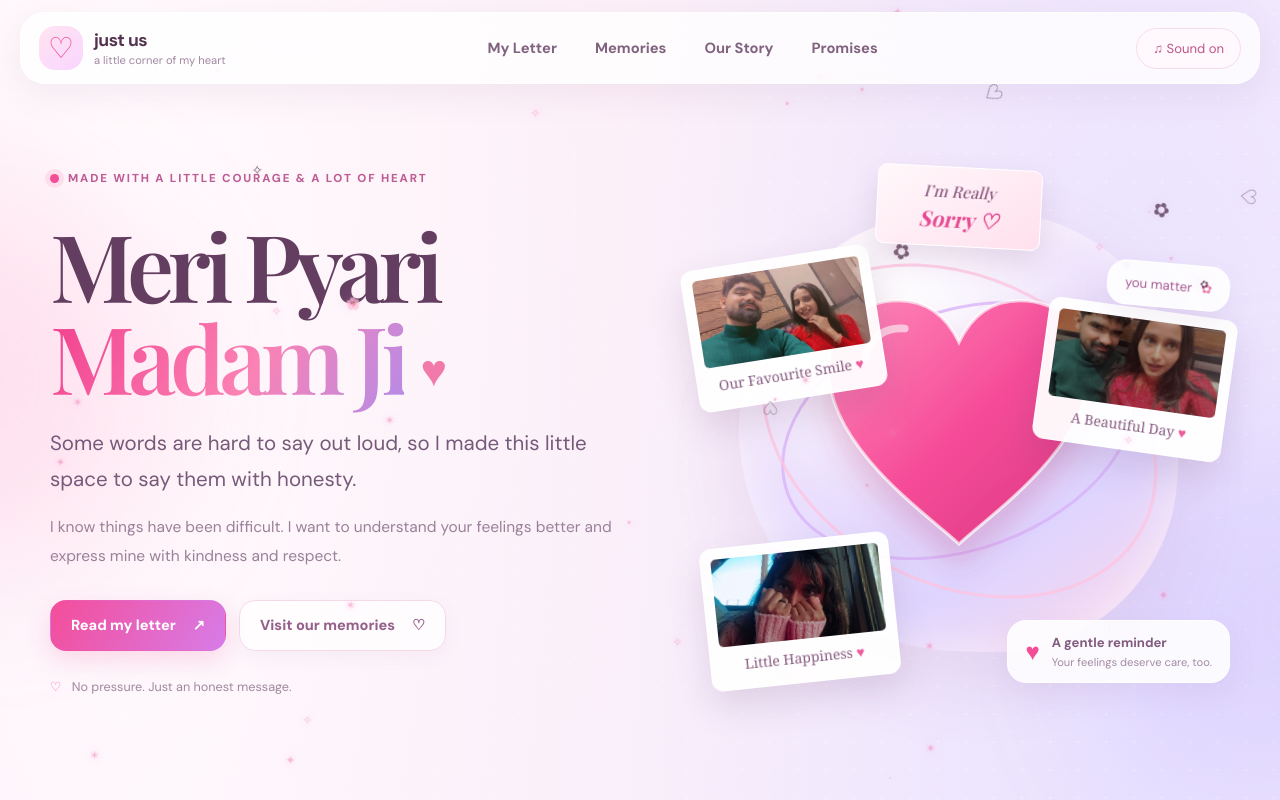
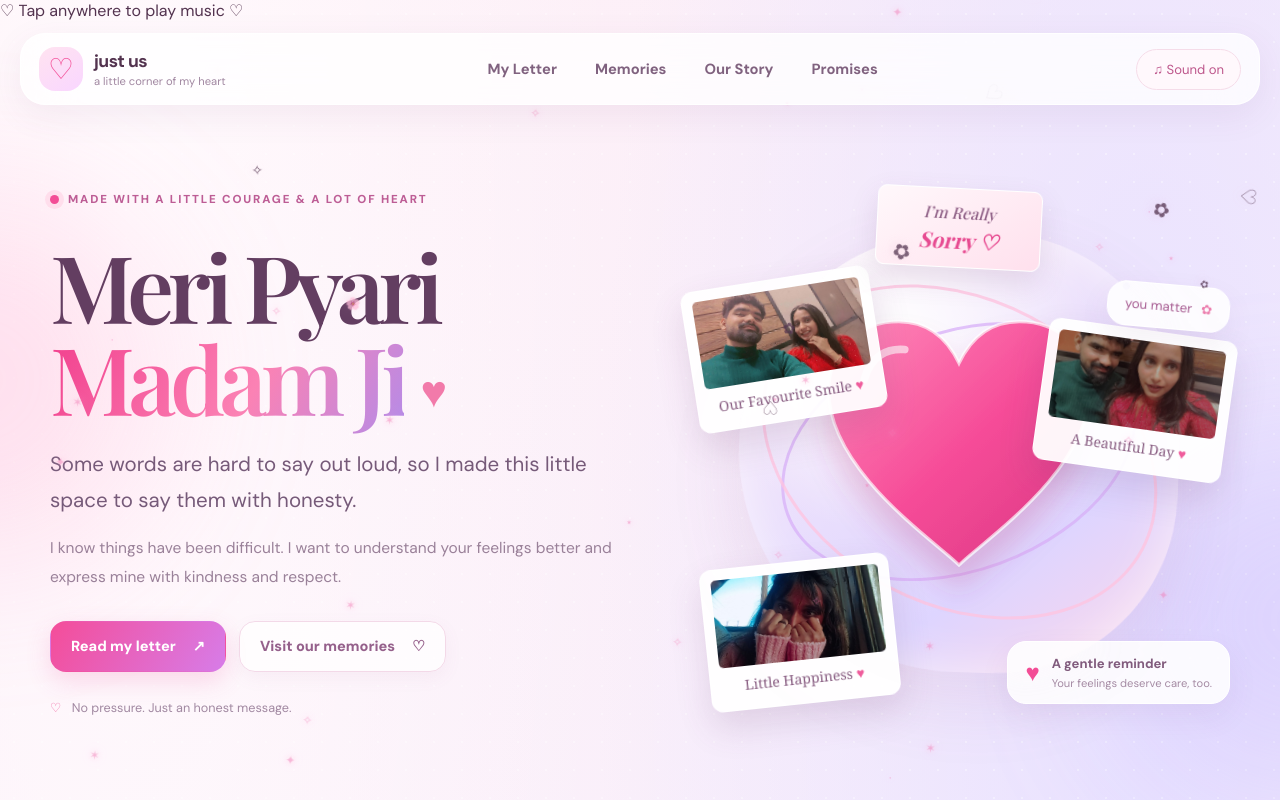
Before and after one commit to tushant1219/sorry, a plain HTML site: page index.html in a window 1280 px wide. Shown: the top 800 px of the page. Drawn offline with nearby package versions, Linux system fonts and the light colour scheme; a web font is replaced by a local one.

Commit message:
Update index.html

```diff
--- a/index.html
+++ b/index.html
@@ -12,6 +12,9 @@
   <link rel="stylesheet" href="style.css">
 </head>
 <body>
+  <div id="musicPrompt" class="music-prompt" role="button" tabindex="0" aria-label="Tap to start music">
+    ♡ Tap anywhere to play music ♡
+  </div>
   <div class="ambient ambient-one"></div><div class="ambient ambient-two"></div>
   <div class="petal-layer" id="petalLayer" aria-hidden="true"></div>
   <header class="site-header">
```
